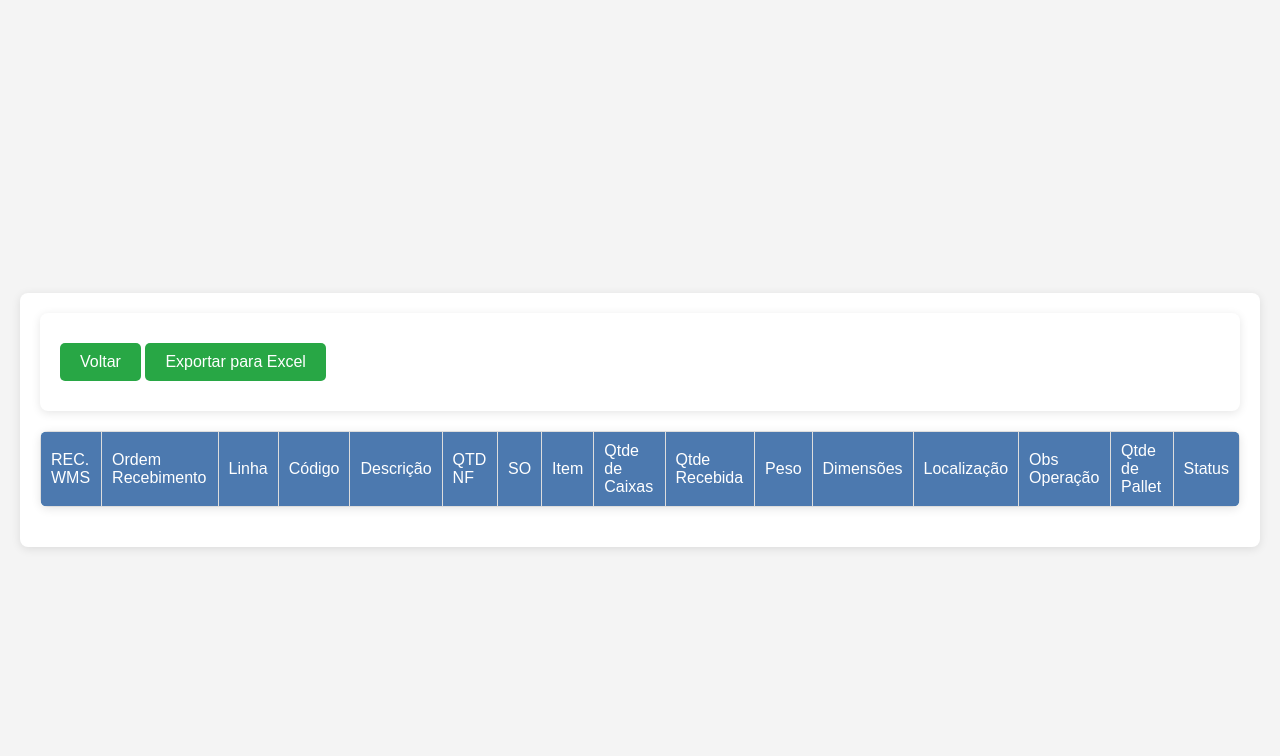
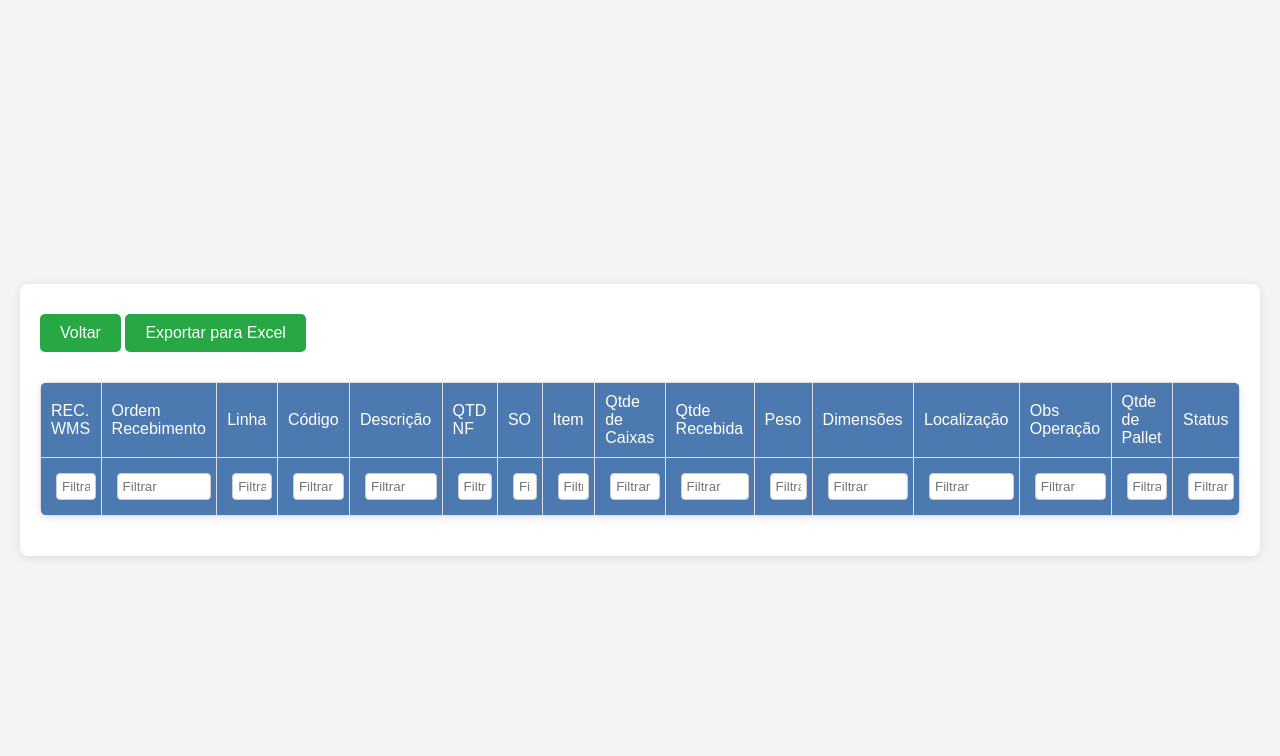
Before and after one commit to rodrigomfernandes1012/ponto, a Flask app: page /dados in a window 1280 px wide. Shown: the top 756 px of the page. Run offline with Flask 3, Linux system fonts and the light colour scheme; data that the repository does not hold is empty; some libraries are stand-ins or nearby versions.

Commit message:
Add files via upload

```diff
--- a/templates/dados.html
+++ b/templates/dados.html
@@ -48,12 +48,9 @@
             background-color: #ffcccc; /* Fundo vermelho claro para alertar */
         }
 
-        input[type="date"], input[type="time"],
-        input[type="text"], select, textarea {
-            padding: 10px;
-            border: 1px solid #ccc;
-            border-radius: 5px;
-            font-size: 16px;
+        input[type="text"] {
+            padding: 5px;
+            margin: 5px;
         }
 
         button {
@@ -81,20 +78,17 @@
         #search-container {
             margin-bottom: 20px;
         }
-
-        #search-input {
-            padding: 10px;
-            border: 1px solid #ccc;
-            border-radius: 5px;
-            font-size: 16px;
-        }
     </style>
 
     <script src="https://cdnjs.cloudflare.com/ajax/libs/xlsx/0.17.0/xlsx.full.min.js"></script>
     <meta charSet="UTF-8"/>
     <meta name="viewport" content="width=device-width, initial-scale=1.0"/>
+    <link rel="stylesheet" href="{{ url_for('static', filename='style.css') }}"/>
 
-    <link rel="stylesheet" href="{{ url_for('static', filename='style.css') }}"/>
+    <div id="search-container">
+        <button onclick="goToPlanilha()" class="nav-btn">Voltar</button>
+        <button onclick="exportToExcel()">Exportar para Excel</button>
+    </div>
 
     <table class="data-table" id="dados">
         <thead>
@@ -116,12 +110,26 @@
                 <th>Qtde de Pallet</th>
                 <th>Status</th>
             </tr>
+            <tr>
+                <th><input type="text" placeholder="Filtrar" onkeyup="filterTable(0)"></th>
+                <th><input type="text" placeholder="Filtrar" onkeyup="filterTable(1)"></th>
+                <th><input type="text" placeholder="Filtrar" onkeyup="filterTable(2)"></th>
+                <th><input type="text" placeholder="Filtrar" onkeyup="filterTable(3)"></th>
+                <th><input type="text" placeholder="Filtrar" onkeyup="filterTable(4)"></th>
+                <th><input type="text" placeholder="Filtrar" onkeyup="filterTable(5)"></th>
+                <th><input type="text" placeholder="Filtrar" onkeyup="filterTable(6)"></th>
+                <th><input type="text" placeholder="Filtrar" onkeyup="filterTable(7)"></th>
+                <th><input type="text" placeholder="Filtrar" onkeyup="filterTable(8)"></th>
+                <th><input type="text" placeholder="Filtrar" onkeyup="filterTable(9)"></th>
+                <th><input type="text" placeholder="Filtrar" onkeyup="filterTable(10)"></th>
+                <th><input type="text" placeholder="Filtrar" onkeyup="filterTable(11)"></th>
+                <th><input type="text" placeholder="Filtrar" onkeyup="filterTable(12)"></th>
+                <th><input type="text" placeholder="Filtrar" onkeyup="filterTable(13)"></th>
+                <th><input type="text" placeholder="Filtrar" onkeyup="filterTable(14)"></th>
+                <th><input type="text" placeholder="Filtrar" onkeyup="filterTable(15)"></th>
+            </tr>
         </thead>
         <tbody>
-            <div class="container">
-                <button onclick="goToPlanilha()" class="nav-btn">Voltar</button>
-                <button onclick="exportToExcel()">Exportar para Excel</button>
-            </div>
             <!-- Linhas de dados serão inseridas aqui -->
         </tbody>
     </table>
@@ -138,7 +146,6 @@
         }
 
         function renderTable(dados) {
-
             const tableBody = document.getElementById('dados').querySelector('tbody');
             tableBody.innerHTML = ''; // Limpa a tabela antes de re-renderizar
 
@@ -146,7 +153,7 @@
                 const row = document.createElement('tr');
 
                 // Verificar se nrQtdeRecebida é maior que nrQtdeNf para aplicar a classe de alerta
-                if (item.nrQtdeNf < item.nrQtdeRecebida ) {
+                if (item.nrQtdeNf < item.nrQtdeRecebida) {
                     row.classList.add('alert-row'); // Adiciona classe para alterar a cor de fundo
                 }
 
@@ -172,8 +179,24 @@
             });
         }
 
+          function filterTable(columnIndex) {
+            const input = document.querySelectorAll("#dados thead tr:nth-child(2) input[type='text']");
+            const filter = input[columnIndex].value.toLowerCase();
+            const tableBody = document.getElementById("dados").querySelector("tbody");
+            const rows = tableBody.getElementsByTagName("tr");
+
+            for (let i = 0; i < rows.length; i++) {
+                const cells = rows[i].getElementsByTagName("td");
+                if (cells.length > 0) {
+                    const cellValue = cells[columnIndex].textContent || cells[columnIndex].innerText;
+                    rows[i].style.display = cellValue.toLowerCase().indexOf(filter) > -1 ? "" : "none";
+                }
+            }
+        }
+
+
         // Atualiza a tabela a cada 10 segundos
-        setInterval(fetchData, 10000);
+        setInterval(fetchData, 20000);
 
         // Chama fetchData ao carregar a página
         fetchData();
```
